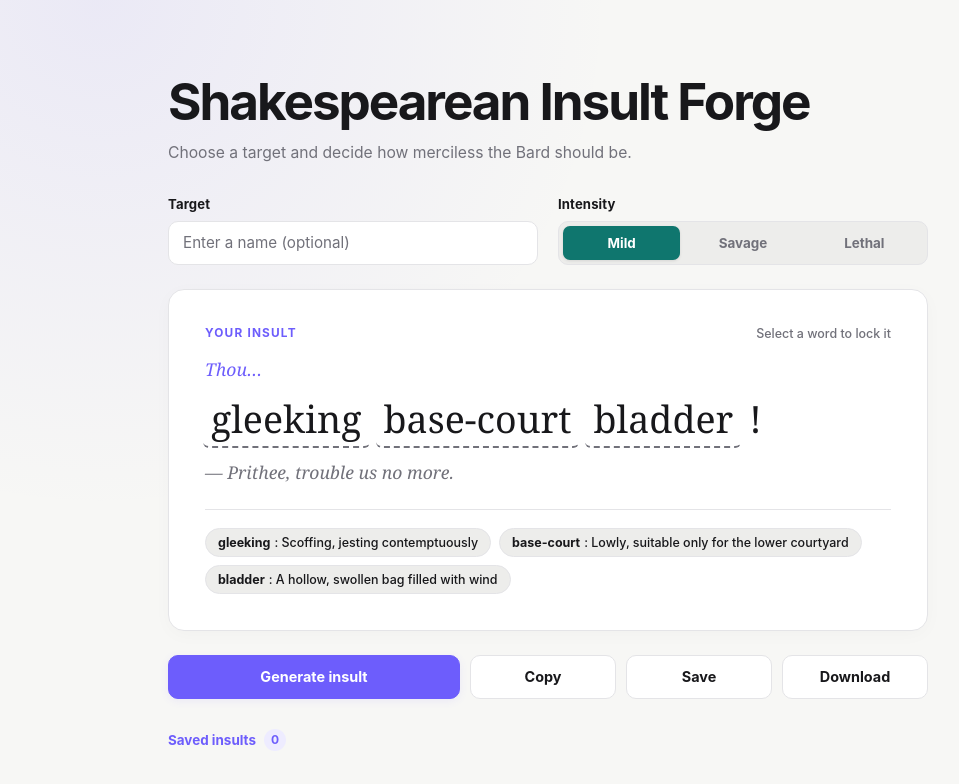
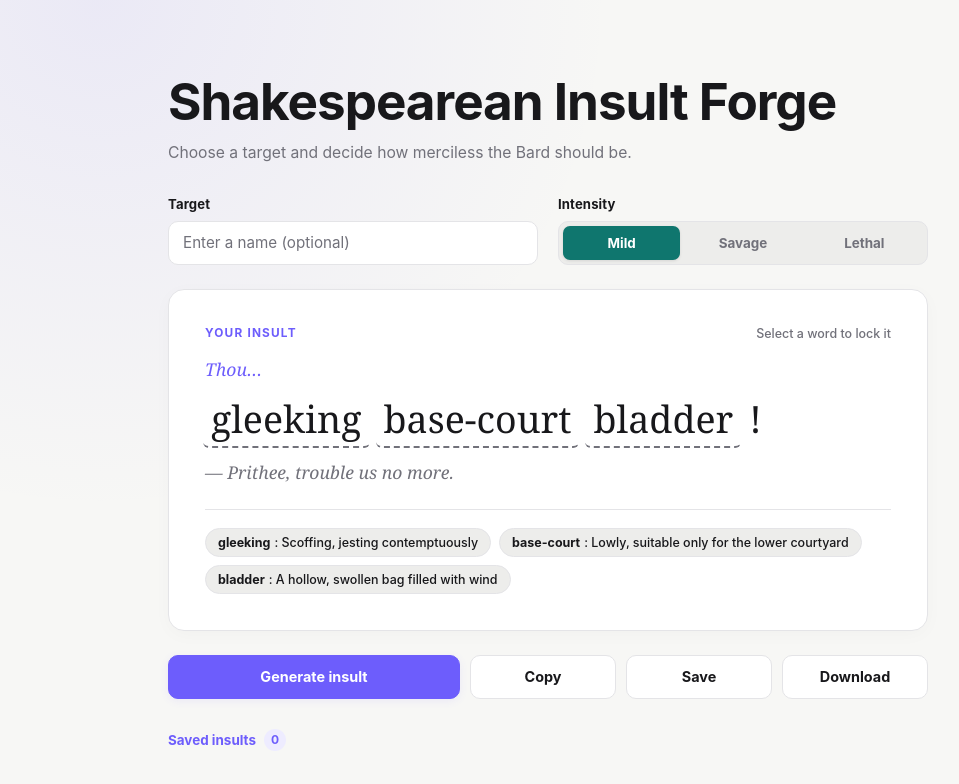
Before and after one commit to akkshaylawrence/shakesphere-insult, a Preact app: page / in a window 1280 px wide. Shown: the top 784 px of the page, without its empty margins (92-1051 px from the left). Built offline with nearby package versions, Linux system fonts and the light colour scheme.

Commit message:
style: adjust letter-spacing in h1 for improved readability

```diff
--- a/src/index.css
+++ b/src/index.css
@@ -93,7 +93,7 @@ h1 {
     margin: 0;
     font-size: clamp(2.1rem, 5.5vw, 3.2rem);
     line-height: 1.15;
-    letter-spacing: -0.04em;
+    letter-spacing: -0.02em;
     text-wrap: balance;
 }
 
```
